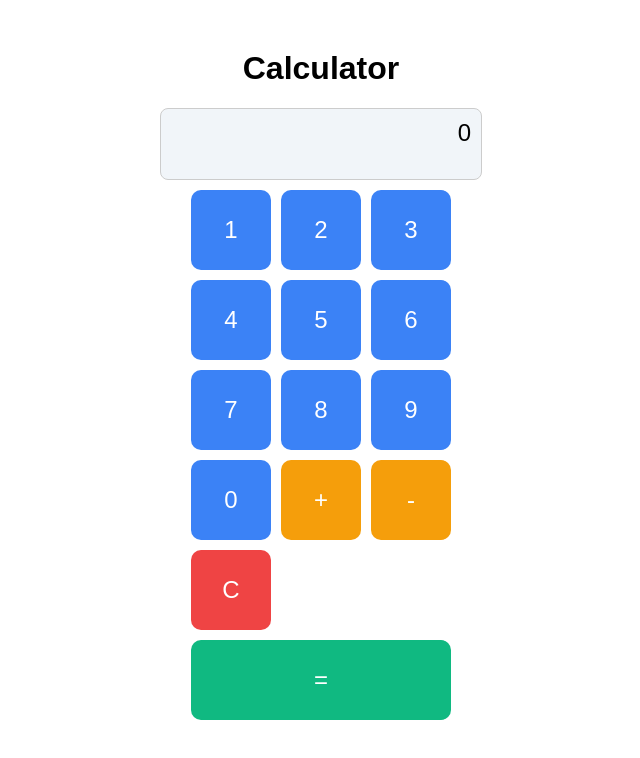
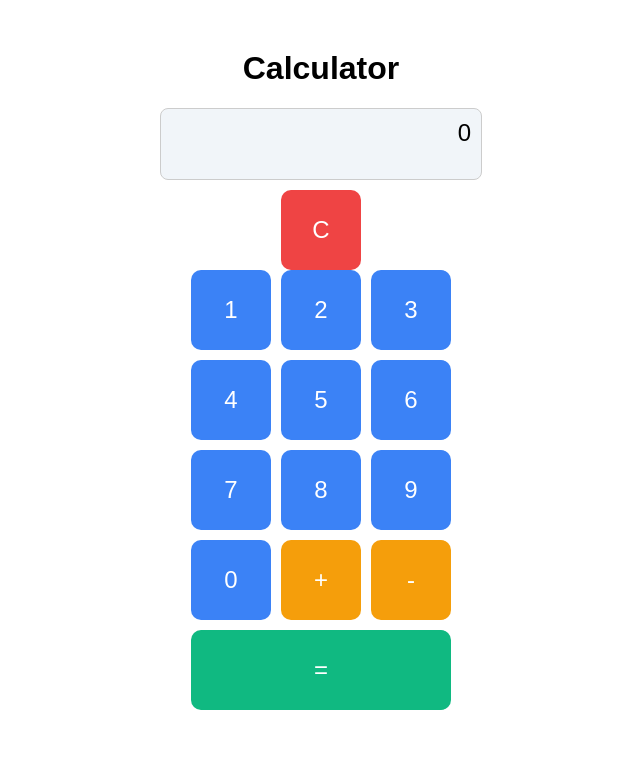
Before and after one commit to mohammed-alhanjouri/GSG-React-Next-2024, a React (Vite) app in the folder HW1-Calculator/: page / in a window 1280 px wide. Shown: the top 758 px of the page, without its empty margins (319-959 px from the left). Built offline with nearby package versions, Linux system fonts and the light colour scheme.

Commit message:
Create CSS file

```diff
--- /dev/null
+++ b/HW1-Calculator/src/calc-app.css
@@ -0,0 +1,78 @@
+/* calc-app.css */
+
+/* Main container */
+.container {
+    text-align: center;
+    margin-top: 50px;
+    font-family: Arial, sans-serif;
+  }
+
+  /* Display section */
+  .display {
+    width: 300px;
+    height: 50px;
+    margin: 10px auto;
+    padding: 10px;
+    font-size: 1.5em;
+    text-align: right;
+    background-color: #f1f5f9;
+    border: 1px solid #ccc;
+    border-radius: 8px;
+  }
+
+  /* Buttons grid */
+  .grid {
+    display: grid;
+    grid-template-columns: repeat(3, 80px);
+    gap: 10px;
+    justify-content: center;
+  }
+
+  /* Number buttons */
+  .button-number {
+    width: 80px;
+    height: 80px;
+    background-color: #3b82f6;
+    color: white;
+    font-size: 1.5em;
+    border: none;
+    border-radius: 10px;
+    cursor: pointer;
+  }
+
+  /* Operator buttons */
+  .button-operator {
+    width: 80px;
+    height: 80px;
+    background-color: #f59e0b;
+    color: white;
+    font-size: 1.5em;
+    border: none;
+    border-radius: 10px;
+    cursor: pointer;
+  }
+
+  /* Clear button */
+  .button-clear {
+    width: 80px;
+    height: 80px;
+    background-color: #ef4444;
+    color: white;
+    font-size: 1.5em;
+    border: none;
+    border-radius: 10px;
+    cursor: pointer;
+  }
+
+  /* Equals button */
+  .button-equals {
+    width: 260px;
+    height: 80px;
+    background-color: #10b981;
+    color: white;
+    font-size: 1.5em;
+    border: none;
+    border-radius: 10px;
+    cursor: pointer;
+    grid-column: span 3;
+  }
--- a/HW1-Calculator/src/calc-app.tsx
+++ b/HW1-Calculator/src/calc-app.tsx
@@ -1,4 +1,136 @@
 import { useState } from "react";
+
+// const CalcApp = () => {
+//   const [input, setInput] = useState("");
+//   const [result, setResult] = useState<number | null>(null);
+
+//   const handleClick = (value: string) => {
+//     if (value === "C") {
+//       setInput("");
+//       setResult(null);
+//     } else if (value === "=") {
+//       setResult(eval(input));
+//     } else {
+//       setInput(input + value);
+//     }
+//   };
+
+//   return (
+//     <div
+//       style={{
+//         textAlign: "center",
+//         marginTop: "50px",
+//         fontFamily: "Arial, sans-serif",
+//       }}
+//     >
+//       <h1>Calculator</h1>
+//       {/* Display section */}
+//       <div
+//         style={{
+//           width: "300px",
+//           height: "50px",
+//           margin: "10px auto",
+//           padding: "10px",
+//           fontSize: "1.5em",
+//           textAlign: "right",
+//           backgroundColor: "#f1f5f9",
+//           border: "1px solid #ccc",
+//           borderRadius: "8px",
+//         }}
+//       >
+//         {result !== null ? `${input} = ${result}` : input || "0"}
+//       </div>
+
+//       {/* Buttons grid */}
+//       <div
+//         style={{
+//           display: "grid",
+//           gridTemplateColumns: "repeat(3, 80px)",
+//           gap: "10px",
+//           justifyContent: "center",
+//         }}
+//       >
+//         {/* Number Buttons */}
+//         {["1", "2", "3", "4", "5", "6", "7", "8", "9", "0"].map((num) => (
+//           <button
+//             key={num}
+//             onClick={() => handleClick(num)}
+//             style={{
+//               width: "80px",
+//               height: "80px",
+//               backgroundColor: "#3b82f6",
+//               color: "white",
+//               fontSize: "1.5em",
+//               border: "none",
+//               borderRadius: "10px",
+//               cursor: "pointer",
+//             }}
+//           >
+//             {num}
+//           </button>
+//         ))}
+
+//         {/* Operator Buttons */}
+//         {["+", "-"].map((op) => (
+//           <button
+//             key={op}
+//             onClick={() => handleClick(op)}
+//             style={{
+//               width: "80px",
+//               height: "80px",
+//               backgroundColor: "#f59e0b",
+//               color: "white",
+//               fontSize: "1.5em",
+//               border: "none",
+//               borderRadius: "10px",
+//               cursor: "pointer",
+//             }}
+//           >
+//             {op}
+//           </button>
+//         ))}
+
+//         {/* Clear Button */}
+//         <button
+//           onClick={() => handleClick("C")}
+//           style={{
+//             width: "80px",
+//             height: "80px",
+//             backgroundColor: "#ef4444",
+//             color: "white",
+//             fontSize: "1.5em",
+//             border: "none",
+//             borderRadius: "10px",
+//             cursor: "pointer",
+//           }}
+//         >
+//           C
+//         </button>
+
+//         {/* Equals Button */}
+//         <button
+//           onClick={() => handleClick("=")}
+//           style={{
+//             width: "260px",
+//             height: "80px",
+//             backgroundColor: "#10b981",
+//             color: "white",
+//             fontSize: "1.5em",
+//             border: "none",
+//             borderRadius: "10px",
+//             cursor: "pointer",
+//             gridColumn: "span 3",
+//           }}
+//         >
+//           =
+//         </button>
+//       </div>
+//     </div>
+//   );
+// };
+
+// export default CalcApp;
+import "./calc-app.css";
 
 const CalcApp = () => {
   const [input, setInput] = useState("");
@@ -16,112 +148,41 @@ const CalcApp = () => {
   };
 
   return (
-    <div
-      style={{
-        textAlign: "center",
-        marginTop: "50px",
-        fontFamily: "Arial, sans-serif",
-      }}
-    >
+    <div className="container">
       <h1>Calculator</h1>
-      {/* Display section */}
-      <div
-        style={{
-          width: "300px",
-          height: "50px",
-          margin: "10px auto",
-          padding: "10px",
-          fontSize: "1.5em",
-          textAlign: "right",
-          backgroundColor: "#f1f5f9",
-          border: "1px solid #ccc",
-          borderRadius: "8px",
-        }}
-      >
+
+      {/* Display Section */}
+      <div className="display">
         {result !== null ? `${input} = ${result}` : input || "0"}
       </div>
 
-      {/* Buttons grid */}
-      <div
-        style={{
-          display: "grid",
-          gridTemplateColumns: "repeat(3, 80px)",
-          gap: "10px",
-          justifyContent: "center",
-        }}
-      >
-        {/* Number Buttons */}
+      <button onClick={() => handleClick("C")} className="button-clear">
+        C
+      </button>
+
+      {/* Buttons Grid */}
+      <div className="grid">
         {["1", "2", "3", "4", "5", "6", "7", "8", "9", "0"].map((num) => (
           <button
             key={num}
             onClick={() => handleClick(num)}
-            style={{
-              width: "80px",
-              height: "80px",
-              backgroundColor: "#3b82f6",
-              color: "white",
-              fontSize: "1.5em",
-              border: "none",
-              borderRadius: "10px",
-              cursor: "pointer",
-            }}
+            className="button-number"
           >
             {num}
           </button>
         ))}
 
-        {/* Operator Buttons */}
         {["+", "-"].map((op) => (
           <button
             key={op}
             onClick={() => handleClick(op)}
-            style={{
-              width: "80px",
-              height: "80px",
-              backgroundColor: "#f59e0b",
-              color: "white",
-              fontSize: "1.5em",
-              border: "none",
-              borderRadius: "10px",
-              cursor: "pointer",
-            }}
+            className="button-operator"
           >
             {op}
           </button>
         ))}
 
-        {/* Clear Button */}
-        <button
-          onClick={() => handleClick("C")}
-          style={{
-            width: "80px",
-            height: "80px",
-            backgroundColor: "#ef4444",
-            color: "white",
-            fontSize: "1.5em",
-            border: "none",
-            borderRadius: "10px",
-            cursor: "pointer",
-          }}
-        >
-          C
-        </button>
-
-        {/* Equals Button */}
-        <button
-          onClick={() => handleClick("=")}
-          style={{
-            width: "260px",
-            height: "80px",
-            backgroundColor: "#10b981",
-            color: "white",
-            fontSize: "1.5em",
-            border: "none",
-            borderRadius: "10px",
-            cursor: "pointer",
-            gridColumn: "span 3",
-          }}
-        >
+        <button onClick={() => handleClick("=")} className="button-equals">
           =
         </button>
       </div>
```
